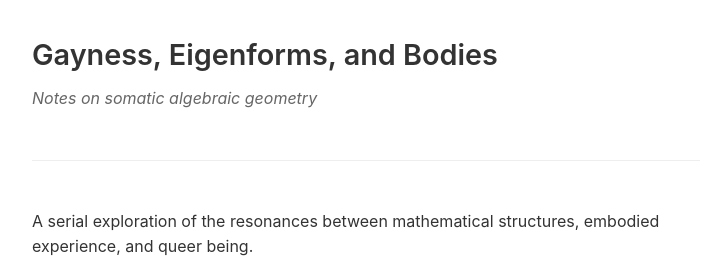
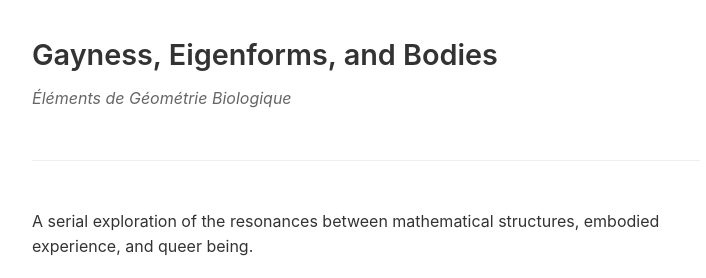
Before and after one commit to miriamsimone/miriamsimone.github.io, a Jekyll site: the page built from index.md, in a window 1280 px wide. Shown: the top 278 px of the page, without its empty margins (274-980 px from the left). Built offline with Jekyll 4.4.1, drawn with Linux system fonts in a browser that asks for light colours.

Commit message:
update blog description

```diff
--- a/_config.yml
+++ b/_config.yml
@@ -1,8 +1,7 @@
 # Site settings
 title: "Gayness, Eigenforms, and Bodies"
-description: "Notes on somatic algebraic geometry"
+description: "Éléments de Géométrie Biologique"
 author: "Miri Simone"
-email: your-email@example.com
 url: "https://miriamsimone.github.io"
 baseurl: ""
 
```
